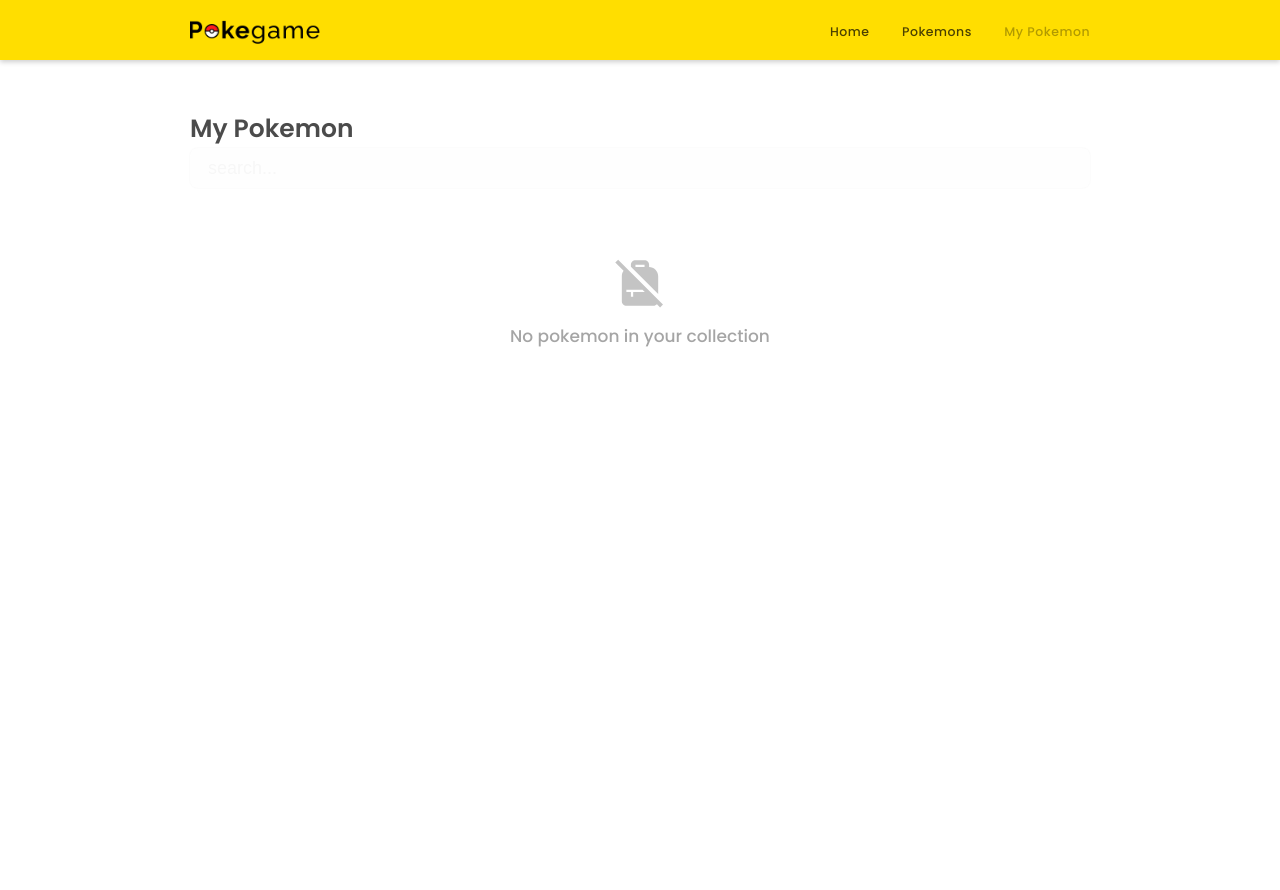
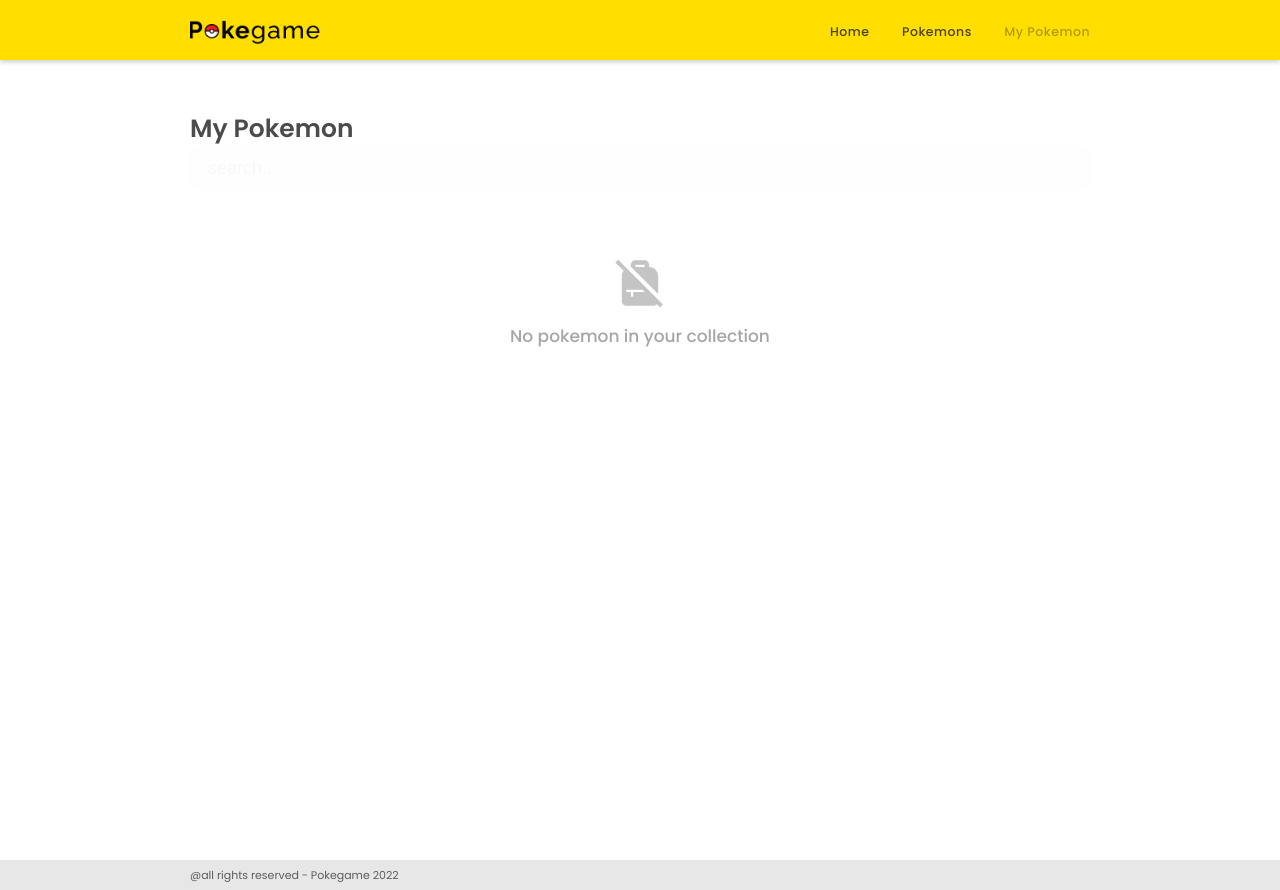
Before and after one commit to MrM4tthew/PokemonApp, a Next.js app: page /mypokemon in a window 1280 px wide. Before the commit the page ends 800 px from the top, so only its background shows below. Built offline with nearby package versions, Linux system fonts and the light colour scheme.

Commit message:
add footer section

```diff
--- a/src/layout/Footer.js
+++ b/src/layout/Footer.js
@@ -1,7 +1,26 @@
+import styled from "@emotion/styled";
 import React from "react";
 
+const FooterContainer = styled.footer`
+  background-color: #e7e7e7;
+  width: 100%;
+  height: 30px;
+  display: flex;
+  justify-content: center;
+  align-items: center;
+
+  .set-width {
+    font-size: 11px;
+    opacity: 0.6;
+  }
+`;
+
 const Footer = () => {
-  return <div>This is footer</div>;
+  return (
+    <FooterContainer>
+      <div className="set-width">@all rights reserved - Pokegame 2022</div>
+    </FooterContainer>
+  );
 };
 
 export default Footer;
--- a/src/layout/index.js
+++ b/src/layout/index.js
@@ -19,8 +19,8 @@ const dynamicStyle = (props) => css`
 const PageContainer = styled.div`
   display: flex;
   flex-direction: column;
-  justify-content: center;
   align-items: center;
+  min-height: 100vh;
 
   .page-box {
     position: relative;
@@ -119,7 +119,7 @@ const index = ({
         )}
         <div className="page-box set-width">{children}</div>
       </PageContainer>
-      {/* <Footer /> */}
+      <Footer />
     </>
   );
 };
```
